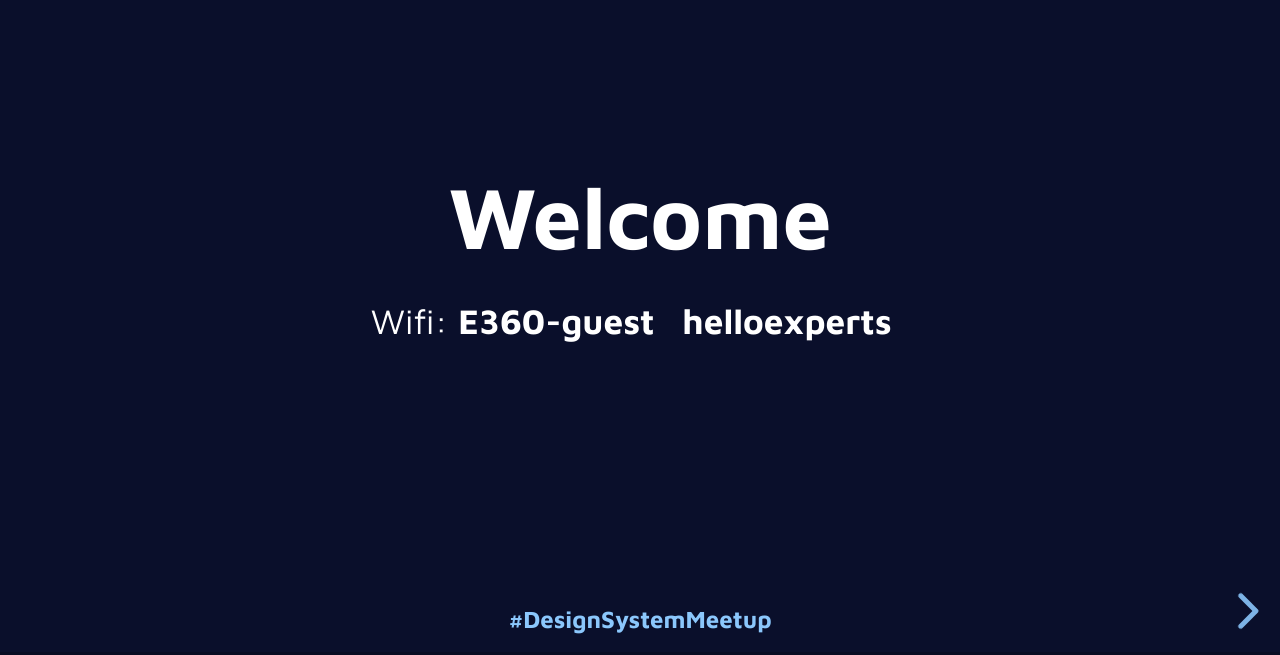
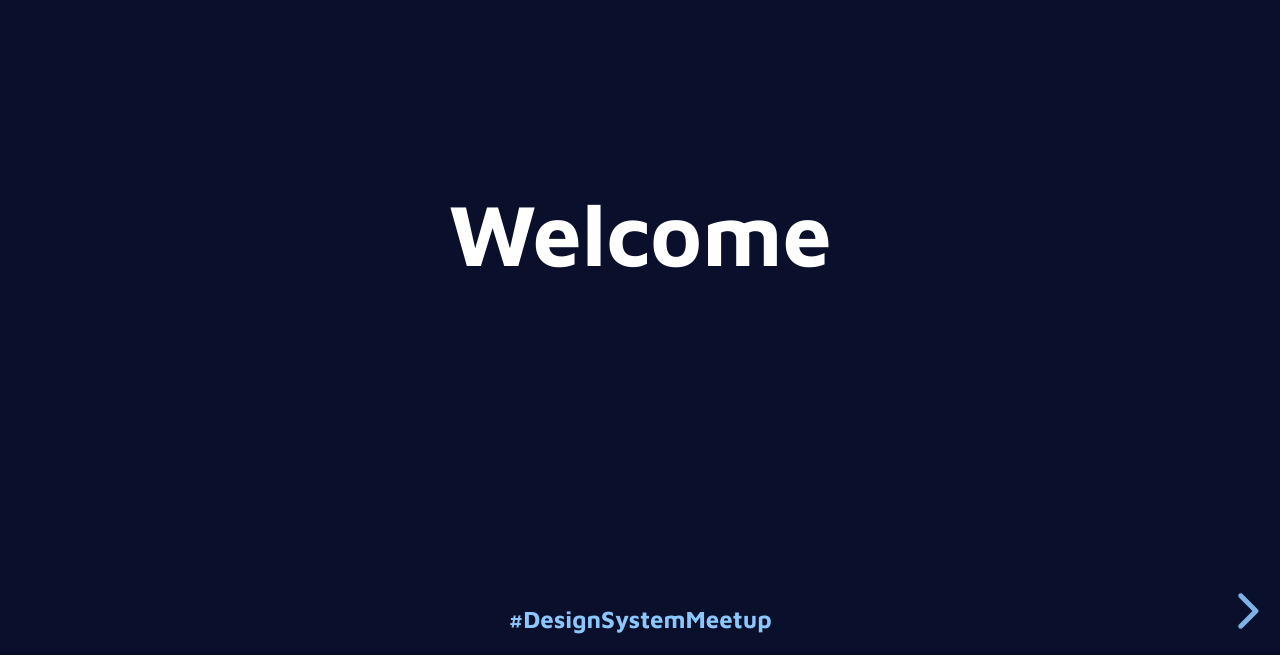
Before and after one commit to DesignSystemMeetup/intro-slides, a website: page index.html in a window 1280 px wide. Shown: the part 145-800 px from the top of the page. Drawn offline with Linux system fonts and the light colour scheme.

Commit message:
wifi placeholders
Signed-off-by: Dominik Wilkowski <Hi@Dominik-Wilkowski.com>

```diff
--- a/index.html
+++ b/index.html
@@ -31,13 +31,13 @@
 ************************************************************************************************************************************************************ -->
 			<section id="intro">
 				<h1 class="heading1">Welcome</h1>
-				<ul class="body">
+				<!-- <ul class="body">
 					<li>
 						Wifi:
-						<strong>E360-guest</strong>
-						<strong>helloexperts</strong>
+						<strong>name</strong>
+						<strong>password</strong>
 					</li>
-				</ul>
+				</ul> -->
 			</section>
 
 
```
